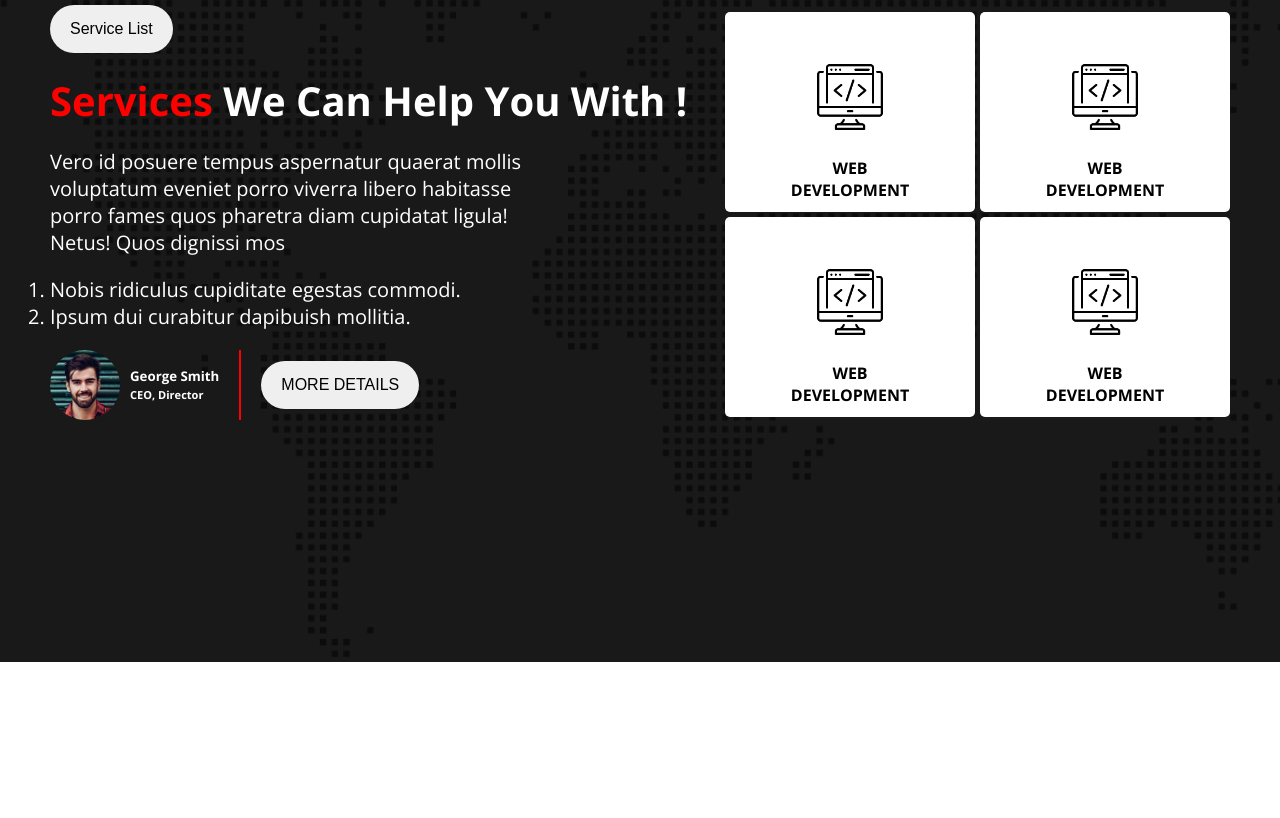
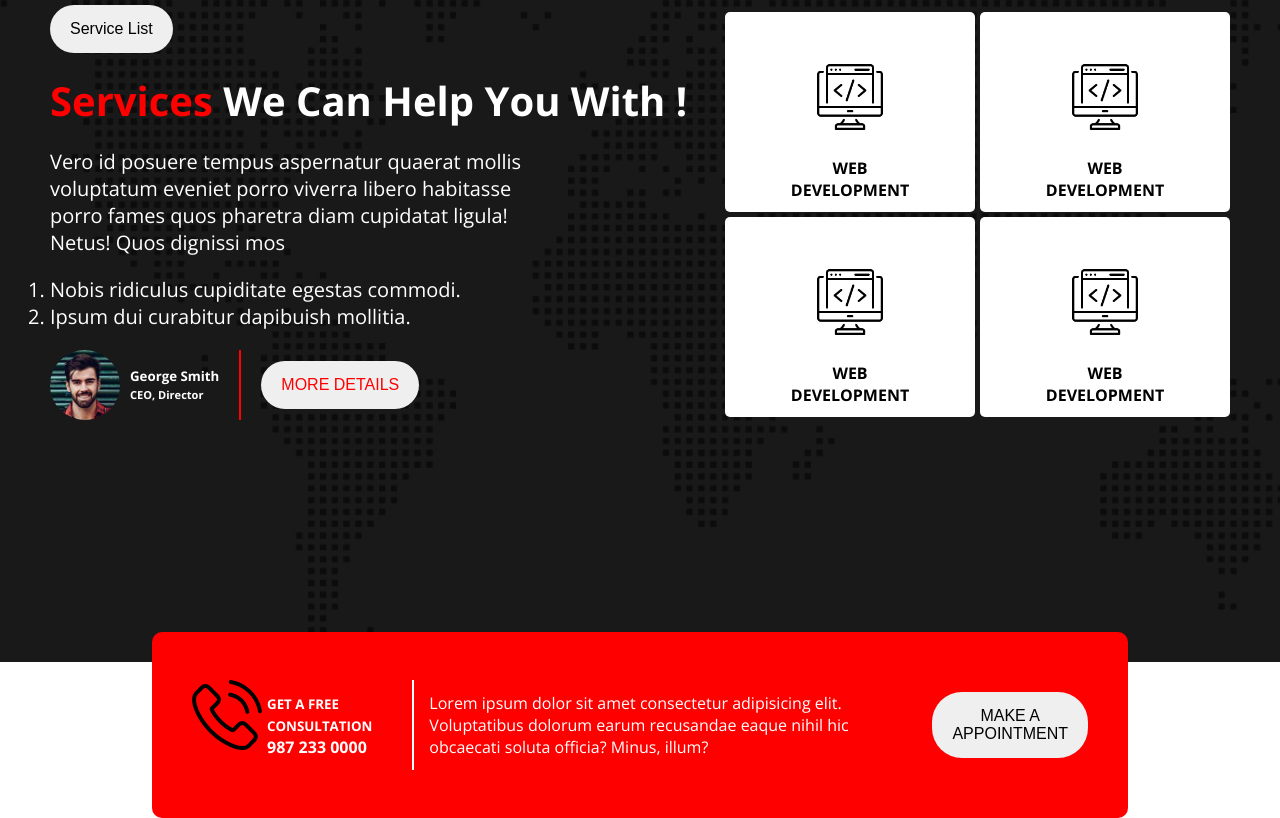
Before and after one commit to aklimaakhter/digital-agencies, a plain HTML site: page index.html in a window 1280 px wide. Shown: the part 1128-1946 px from the top of the page. Before the commit the page ends 1790 px from the top, so only its background shows below. Drawn offline with nearby package versions, Linux system fonts and the light colour scheme.

Commit message:
appointment section added

```diff
--- a/index.html
+++ b/index.html
@@ -45,14 +45,14 @@
     <main>
         <section class="service-container">
             <div class="left-side-container">
-                <button class="btn btn-details">Service List</button>
+                <button class="btn btn-service">Service List</button>
                 <h2 class="service-title"><span class="primary">Services</span> We Can Help You With !</h2>
                 <p class="service-description">Vero id posuere tempus aspernatur quaerat mollis voluptatum eveniet porro
                     viverra libero habitasse
                     porro fames quos pharetra diam cupidatat ligula! Netus! Quos dignissi mos</p>
                 <ol class="service-list">
                     <li>Nobis ridiculus cupiditate egestas commodi.</li>
-                    <li >Ipsum dui curabitur dapibuish mollitia.</li>
+                    <li>Ipsum dui curabitur dapibuish mollitia.</li>
                 </ol>
 
                 <div class="author-container">
@@ -93,6 +93,26 @@
                 </div>
             </div>
         </section>
+        <section class="appointment-container">
+            <div class="phone-call">
+                <img class="icon" src="assets/icons/phone-call.png" alt="">
+                <h4><small>GET A FREE CONSULTATION</small>
+                    <br>
+                    987 233 0000
+                </h4>
+            </div>
+            <div>
+                <div class="appointment-description">
+                    <p>Lorem ipsum dolor sit amet consectetur adipisicing elit. Voluptatibus dolorum earum recusandae
+                        eaque nihil hic obcaecati soluta officia? Minus, illum? </p>
+                </div>
+            </div>
+            <div>
+                <div class="appointment-button">
+                    <button class="btn btn-service ">MAKE A APPOINTMENT</button>
+                </div>
+            </div>
+        </section>
     </main>
     <footer>
 
--- a/syles/style.css
+++ b/syles/style.css
@@ -168,4 +168,32 @@ a {
 }
 .btn-details {
     border-radius: 30px;
+    color: red;
 }
+/* Appointment section styles */
+.appointment-container{
+    display: flex;
+    gap: 15px;
+    align-items: center;
+    width: 70%;
+    margin: 0 auto;
+    background-color: red;
+    padding: 40px;
+    border-radius: 10px;
+    margin-top: -30px;
+    color: white;
+}
+.appointment-description{
+    font-size: 16px;
+    color: white;
+    margin: 20px 0px;
+    /* width: 70%;
+    margin: 0 auto; */
+}
+.phone-call{
+    display: flex;
+    gap: 5px;
+    align-items: center;
+    border-right: 2px solid white;
+    padding-right: 40px;
+}
```
